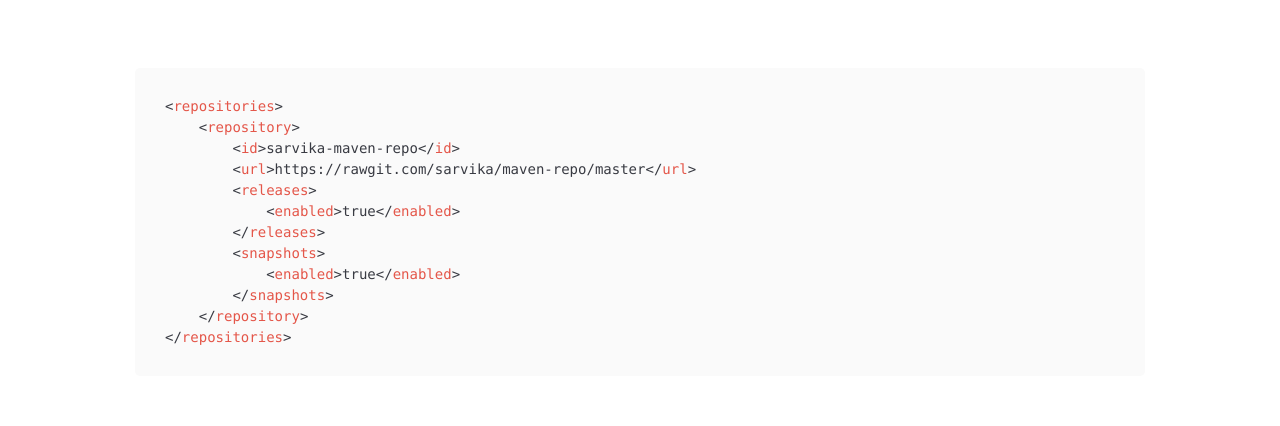
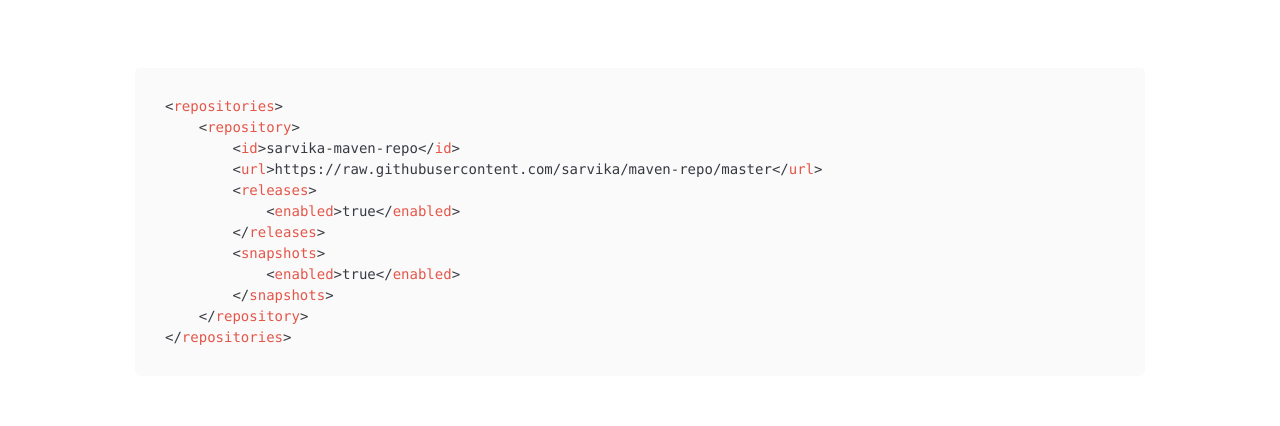
Before and after one commit to sarvika/maven-repo, a plain HTML site: page index.html in a window 1280 px wide. Shown: the part 606-1032 px from the top of the page. Drawn offline with nearby package versions, Linux system fonts and the light colour scheme.

Commit message:
Update index.html
Changed the URL to directly hit GitHub's UserContent space.

```diff
--- a/index.html
+++ b/index.html
@@ -91,7 +91,7 @@
 &lt;repositories&gt;
     &lt;repository&gt;
         &lt;id&gt;sarvika-maven-repo&lt;/id&gt;
-        &lt;url&gt;https://rawgit.com/sarvika/maven-repo/master&lt;/url&gt;
+        &lt;url&gt;https://raw.githubusercontent.com/sarvika/maven-repo/master&lt;/url&gt;
         &lt;releases&gt;
             &lt;enabled&gt;true&lt;/enabled&gt;
         &lt;/releases&gt;
```
